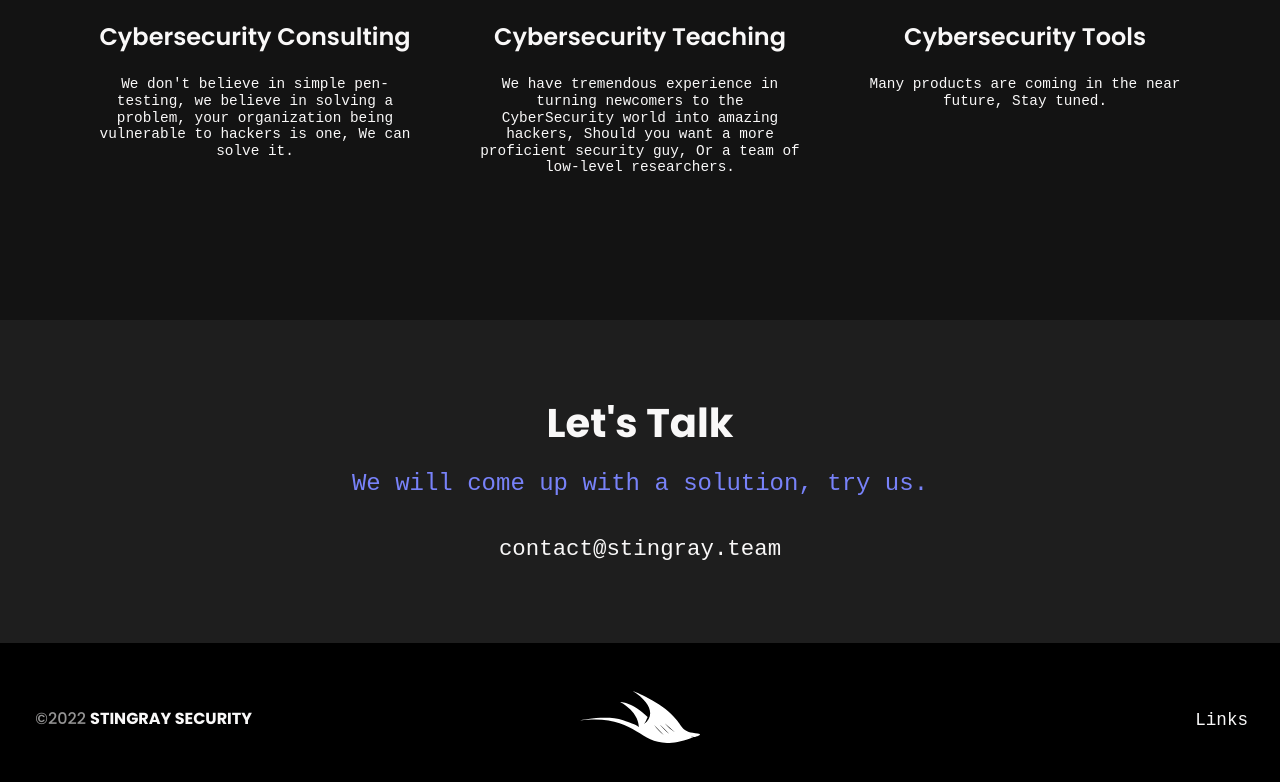
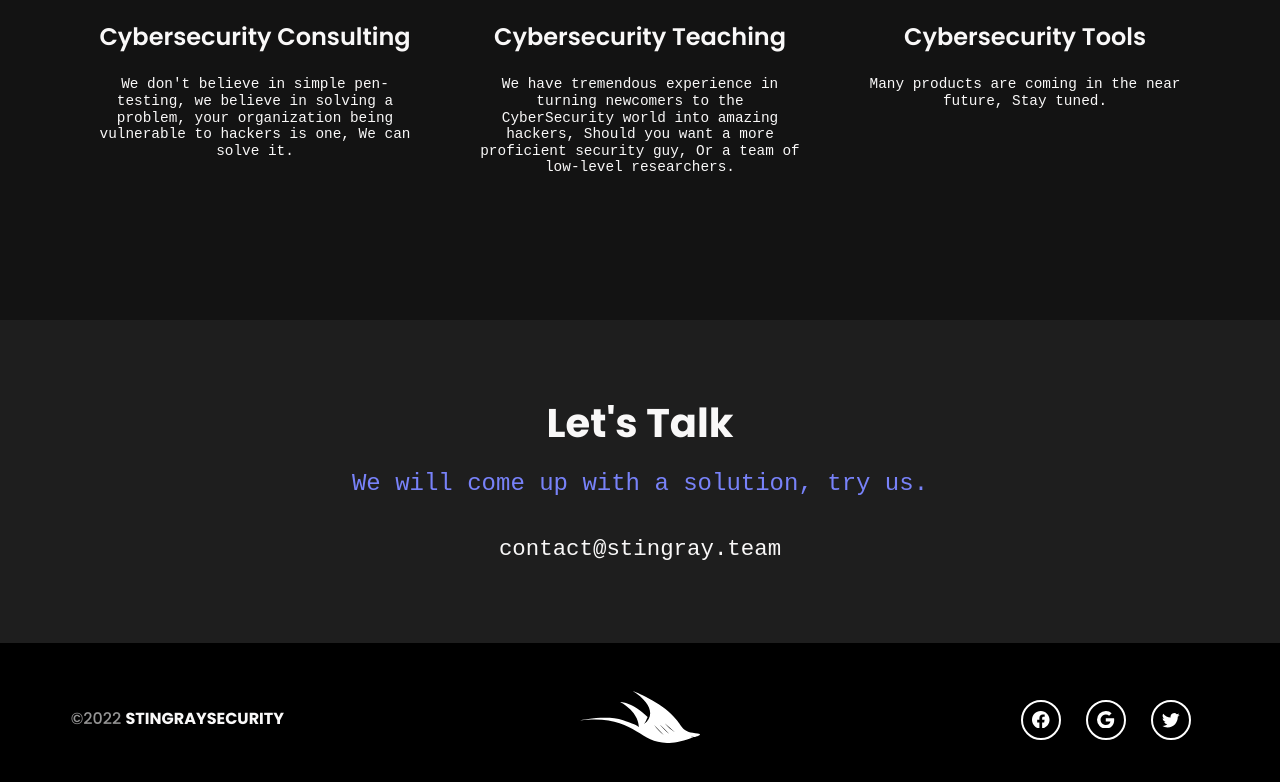
Before and after one commit to Darkryhr/stingray-security, a Next.js app: page / in a window 1280 px wide. Shown: the part 1882-2664 px from the top of the page. Built offline with nearby package versions, Linux system fonts and the light colour scheme.

Commit message:
footer social links

```diff
--- a/components/Footer/Footer.css.js
+++ b/components/Footer/Footer.css.js
@@ -10,7 +10,7 @@ export const FooterWrapper = styled.div`
 
   justify-content: space-between;
   position: relative;
-  padding: 2rem;
+  padding: 2rem 5vw;
   align-items: center;
   @media (${breakpoint.device.sm}) {
     flex-direction: column-reverse;
@@ -50,3 +50,8 @@ export const Wrapper = styled.div`
     text-align: center;
   }
 `;
+
+export const SocialWrapper = styled.div`
+  display: flex;
+  justify-content: space-evenly;
+`;
--- a/components/Footer/index.jsx
+++ b/components/Footer/index.jsx
@@ -1,7 +1,14 @@
 import React from 'react';
-import { Paragraph } from '../shared';
-import { Copy, FooterWrapper, LogoWrapper, Wrapper } from './Footer.css';
+import { IconButton } from '../shared';
+import {
+  Copy,
+  FooterWrapper,
+  LogoWrapper,
+  SocialWrapper,
+  Wrapper,
+} from './Footer.css';
 import { Logo } from '../icons';
+import { BsGoogle, BsFacebook, BsTwitter } from 'react-icons/bs';
 
 const Footer = () => {
   return (
@@ -9,14 +16,36 @@ const Footer = () => {
       <Wrapper>
         <Copy>
           <span>&copy;2022 </span>
-          stingray security
+          stingraysecurity
         </Copy>
       </Wrapper>
       <LogoWrapper>
         <Logo />
       </LogoWrapper>
       <Wrapper>
-        <Paragraph>Links</Paragraph>
+        <SocialWrapper>
+          <IconButton
+            whileHover={{
+              backgroundColor: '#fff',
+            }}
+          >
+            <BsFacebook />
+          </IconButton>
+          <IconButton
+            whileHover={{
+              backgroundColor: '#fff',
+            }}
+          >
+            <BsGoogle />
+          </IconButton>
+          <IconButton
+            whileHover={{
+              backgroundColor: '#fff',
+            }}
+          >
+            <BsTwitter />
+          </IconButton>
+        </SocialWrapper>
       </Wrapper>
     </FooterWrapper>
   );
--- a/components/Navbar/Navbar.css.js
+++ b/components/Navbar/Navbar.css.js
@@ -1,6 +1,6 @@
 import styled from 'styled-components';
 import { breakpoint } from '../../styled/breakpoints.css';
-
+import { motion } from 'framer-motion';
 export const Nav = styled.nav`
   width: 100%;
   display: flex;
@@ -120,7 +120,7 @@ export const MenuList = styled.ul`
   }
 `;
 
-export const LogoWrapper = styled.div`
+export const LogoWrapper = styled(motion.div)`
   padding: 1rem 0;
   margin-bottom: 0.5rem;
   cursor: pointer;
@@ -140,15 +140,6 @@ export const LogoWrapper = styled.div`
     color: #fff;
     transition: ease 150ms;
   }
-
-  &:hover {
-    svg {
-      transform: translateX(3px);
-    }
-    span {
-      letter-spacing: 1px;
-    }
-  }
 `;
 
 // 7B287D
--- a/components/Navbar/index.jsx
+++ b/components/Navbar/index.jsx
@@ -18,7 +18,14 @@ const Navbar = () => {
     <>
       <Nav>
         <Link href='/'>
-          <LogoWrapper>
+          <LogoWrapper
+            transition={{
+              duration: 0.05,
+            }}
+            whileHover={{
+              letterSpacing: '1px',
+            }}
+          >
             <Logo />
             <span>StingraySecurity</span>
           </LogoWrapper>
--- a/components/shared/index.js
+++ b/components/shared/index.js
@@ -1,9 +1,34 @@
 import styled from 'styled-components';
 import { breakpoint } from '../../styled/breakpoints.css';
+import { motion } from 'framer-motion';
 
 export const Button = styled.button`
   background: none;
   border: none;
+`;
+
+export const IconButton = styled(motion.button)`
+  width: 2.5rem;
+  height: 2.5rem;
+  display: flex;
+  justify-content: center;
+  align-items: center;
+  border: none;
+  border-radius: 50%;
+  background-color: transparent;
+  cursor: pointer;
+  border: 2px solid white;
+  svg {
+    height: 1.35em;
+    width: 1.35em;
+    fill: #fff;
+    transition: 0.3s ease all;
+  }
+  &:hover {
+    svg {
+      fill: #000;
+    }
+  }
 `;
 
 export const Heading1 = styled.h1`
--- a/package.json
+++ b/package.json
@@ -14,6 +14,7 @@
     "normalize.css": "^8.0.1",
     "react": "18.1.0",
     "react-dom": "18.1.0",
+    "react-icons": "^4.4.0",
     "react-intersection-observer": "^9.2.0",
     "react-responsive": "^9.0.0-beta.8",
     "styled-components": "^5.3.5"
```
Also changed, not shown: 1 other file (tests, documents, lock files or other folders).
